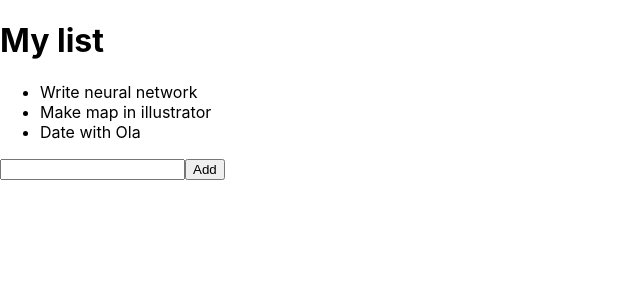
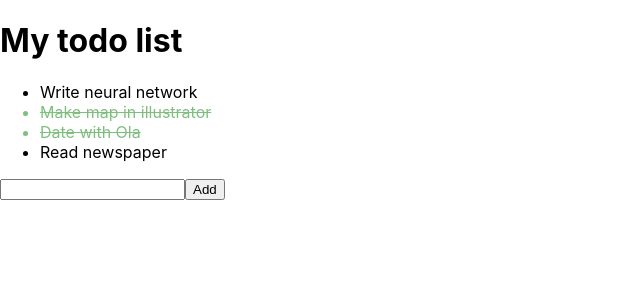
Before and after one commit to By698/react-learning, a React (Create React App) app: page / in a window 1280 px wide. Shown: the top 300 px of the page, without its empty margins (0-640 px from the left). Built offline with nearby package versions, Linux system fonts and the light colour scheme.

Commit message:
moving ToDoList component to containers folder, cleaning App.js, adding default props to ToDoList component

```diff
--- a/src/App.js
+++ b/src/App.js
@@ -1,24 +1,17 @@
-import React, { Component } from 'react';
-import ToDoList from './components/ToDoList'
-import './App.css';
+import React, { Component } from 'react'
+import ToDoList from './containers/ToDoList'
+import './App.css'
 
 class App extends Component {
-  myTasks = [
-    {text: 'Write neural network'},
-    {text: 'Make map in illustrator'},
-    {text: 'Date with Ola'}
-  ]
+
 
   render() {
     return (
       <div>
-        < ToDoList
-          title = 'My list'
-          tasks = { this.myTasks }
-        />
+        < ToDoList />
       </div>
-    );
+    )
   }
 }
 
-export default App;
+export default App
--- a/src/components/NewTodoForm/index.js
+++ b/src/components/NewTodoForm/index.js
@@ -2,8 +2,8 @@ import React from 'react'
 
 const NewTodoForm = ({ onChange, onSubmit, draft }) => (
     <div>
-        <input type='text' onChange={onChange} value={draft} />
-        <button onClick={onSubmit}>Add</button>
+        <input type = 'text' onChange = {onChange} value = {draft} />
+        <button onClick = {onSubmit}>Add</button>
     </div>
 )
 
--- a/src/components/ToDoItem/index.js
+++ b/src/components/ToDoItem/index.js
@@ -1,6 +1,7 @@
 import React, { Component } from 'react'
 
 export default class ToDoItem extends Component {
+
     static defaultProps = {
         done: false
     }
@@ -19,9 +20,7 @@ export default class ToDoItem extends Component {
     }
 
     render() {
-        const {
-            text
-        } = this.state
+        const { text } = this.state
         return (
             <div>
                 <li
--- a/src/components/ToDoList/index.js
+++ b/src/containers/ToDoList/index.js
@@ -1,8 +1,19 @@
 import React, { Component } from 'react'
-import ToDoItem from '../ToDoItem'
-import NewTodoForm from '../NewTodoForm'
+import ToDoItem from '../../components/ToDoItem'
+import NewTodoForm from '../../components/NewTodoForm'
 
 export default class ToDoList extends Component {
+
+    static defaultProps = {
+        tasks: [
+            { text: 'Write neural network' },
+            { text: 'Make map in illustrator', done: true },
+            { text: 'Date with Ola', done: true },
+            { text: 'Read newspaper' }
+        ],
+        title: 'My todo list'
+    }
+
     state = {
         tasks: this.props.tasks,
         draft: ''
@@ -31,7 +42,7 @@ export default class ToDoList extends Component {
         const { tasks, draft } = this.state
         return (
             <div>
-                <h1>{ title}</h1>
+                <h1>{ title }</h1>
                 <ul>
                     { tasks.map(task =>
                         <ToDoItem
@@ -45,8 +56,7 @@ export default class ToDoList extends Component {
                     onChange = {this.updateDraft}
                     draft = {draft}
                 />
-                {/* <input type='text' onChange={this.updateDraft} value={draft} />
-                <button onClick={this.updateList}>Add</button> */}
+
             </div>
         )
     }
```
